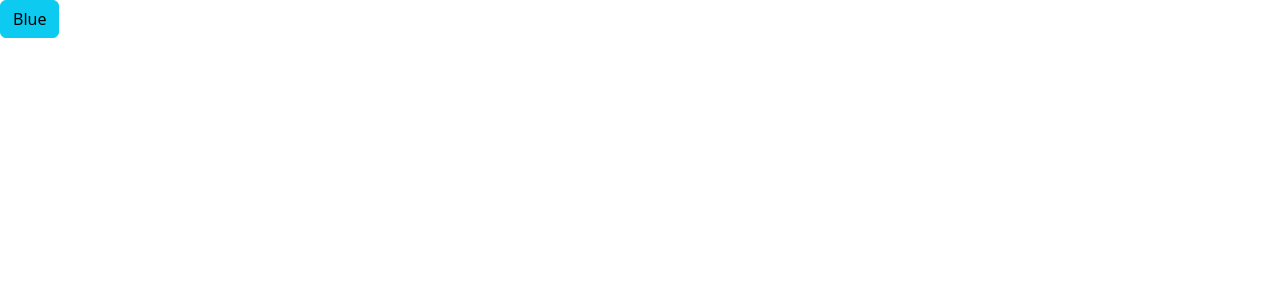
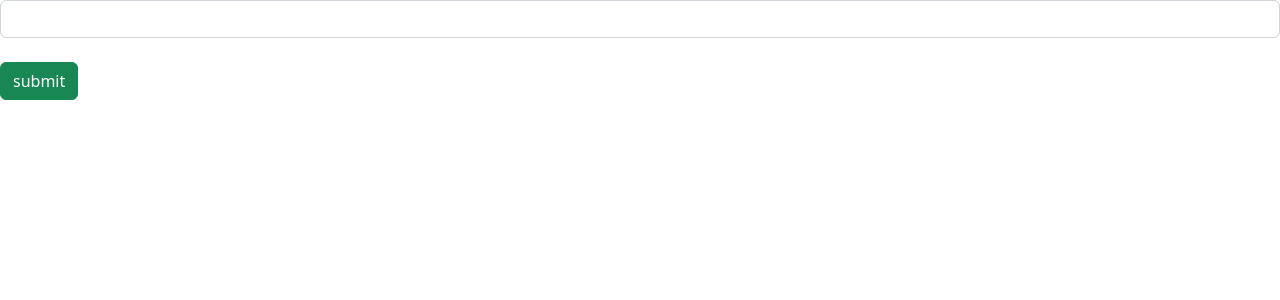
Before and after one commit to md-nasim-ahmed/react-router, a React (Create React App) app: page / in a window 1280 px wide. Shown: the top 300 px of the page. Built offline with nearby package versions, Linux system fonts and the light colour scheme.

Commit message:
class component usingRef

```diff
--- a/src/components/home/HomeBanner.js
+++ b/src/components/home/HomeBanner.js
@@ -2,29 +2,21 @@ import React, { Component } from 'react';
 
 class HomeBanner extends Component {
 
-    constructor(){
-        super();
-      this.state={
-        color:"Blue"
-      }
+    MyClick=()=>{
+     let text= this.myText.value
+     alert(text)
     }
 
+
     render() {
-        if(this.state.color==="Red"){return (
+        return (
             <div>
-              <button className='btn btn-danger'>Red</button>
+              <input ref={(abc)=>{this.myText=abc}} className='form-control'></input>
+              <br/>
+              <button className="btn btn-success"onClick={this.MyClick}>submit</button>
             </div>
         )
      }
-     else if(this.state.color==="Blue"){
-        return(
-            <div>
-                <button className='btn btn-info'>Blue</button>
-            </div>
-            )
-
-     }
-  }
 }
 
 export default HomeBanner;
```
